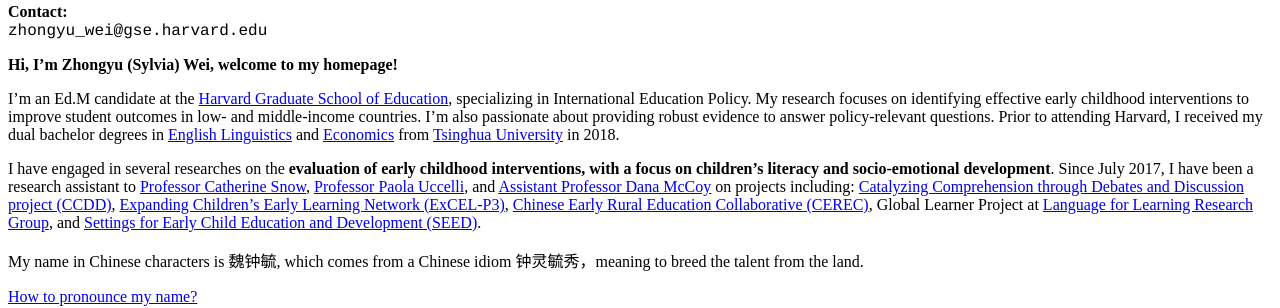
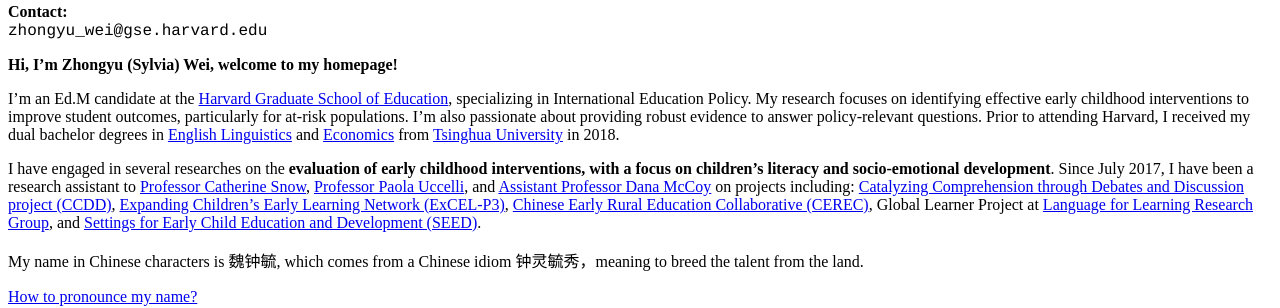
Before and after one commit to Sylviawzy/Sylviawzy.github.io, a Jekyll site: the page built from index.md, in a window 1280 px wide and 900 px high, scrolled down 1051 px. Shown: the part 170-478 px from the top of the window. Built offline with Jekyll 4.4.1, drawn with Linux system fonts in a browser that asks for light colours; our own code applies the rules of GitHub Pages for plain Markdown files; a style sheet for code colours, icons or effects is not loaded.

Commit message:
Update index.md

```diff
--- a/index.md
+++ b/index.md
@@ -1,6 +1,6 @@
 **Hi, I'm Zhongyu (Sylvia) Wei, welcome to my homepage!**
 
-I'm an Ed.M candidate at the [Harvard Graduate School of Education](https://www.gse.harvard.edu/), specializing in International Education Policy. My research focuses on identifying effective early childhood interventions to improve student outcomes in low- and middle-income countries. I'm also passionate about providing robust evidence to answer policy-relevant questions. Prior to attending Harvard, I received my dual bachelor degrees in [English Linguistics](http://www.wwx.tsinghua.edu.cn/publish/fdllen/index.html) and [Economics](http://www.sem.tsinghua.edu.cn/en/) from [Tsinghua University](http://www.tsinghua.edu.cn/publish/thu2018en/) in 2018.
+I'm an Ed.M candidate at the [Harvard Graduate School of Education](https://www.gse.harvard.edu/), specializing in International Education Policy. My research focuses on identifying effective early childhood interventions to improve student outcomes, particularly for at-risk populations. I'm also passionate about providing robust evidence to answer policy-relevant questions. Prior to attending Harvard, I received my dual bachelor degrees in [English Linguistics](http://www.wwx.tsinghua.edu.cn/publish/fdllen/index.html) and [Economics](http://www.sem.tsinghua.edu.cn/en/) from [Tsinghua University](http://www.tsinghua.edu.cn/publish/thu2018en/) in 2018.
 
 I have engaged in several researches on the **evaluation of early childhood interventions, with a focus on children’s literacy and socio-emotional development**. Since July 2017, I have been a research assistant to [Professor Catherine Snow](https://www.researchgate.net/profile/Catherine_Snow), [Professor Paola Uccelli](https://www.researchgate.net/profile/Paola_Uccelli), and [Assistant Professor Dana McCoy](https://www.researchgate.net/profile/Dana_Mccoy) on projects including: [Catalyzing Comprehension through Debates and Discussion project (CCDD)](https://ccdd.serpmedia.org/), [Expanding Children’s Early Learning Network (ExCEL-P3)](https://www.mdrc.org/project/expanding-children-s-early-learning-excel-network), [Chinese Early Rural Education Collaborative (CEREC)](https://www.researchgate.net/project/Quality-improvement-of-early-childhood-education-in-rural-China), Global Learner Project at [Language for Learning Research Group](https://projects.iq.harvard.edu/uccelli), and [Settings for Early Child Education and Development (SEED)](https://seed.gse.harvard.edu/).
 
```
